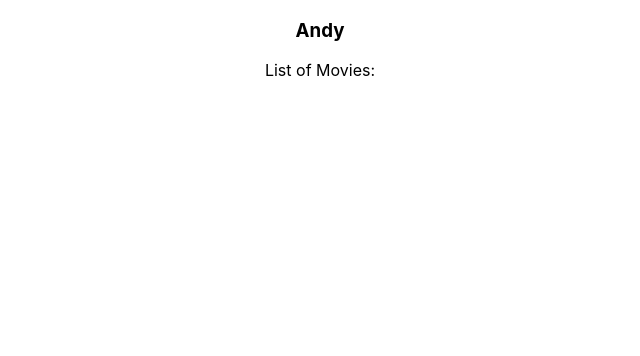
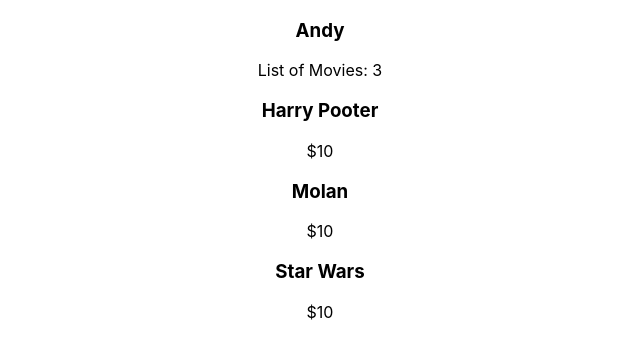
Before and after one commit to Oceanblue713/state-management, a React (Create React App) app: page / in a window 1280 px wide. Shown: the top 356 px of the page, without its empty margins (320-960 px from the left). Built offline with nearby package versions, Linux system fonts and the light colour scheme.

Commit message:
Imprement List of Movies

```diff
--- a/src/MovieContext.js
+++ b/src/MovieContext.js
@@ -22,7 +22,7 @@
     }
   ]);
   return(
-    <MovieContext.Provider value={'Hello'}>
+    <MovieContext.Provider value={[movies, setMoviews]}>
         {props.children}
     </MovieContext.Provider>
   )
--- a/src/MovieList.js
+++ b/src/MovieList.js
@@ -3,12 +3,12 @@
 import {MovieContext} from './MovieContext';
 
 const MovieList = () => {
-  const value = useContext(MovieContext);
+  const [movies, setMovies] = useContext(MovieContext);
   return(
     <div>
-      {/* {movies.map((movie) => (
+      {movies.map((movie) => (
         <Movie name={movie.name} price={movie.price} key={movie.id}/>
-      ))} */}
+      ))}
     </div>
   );
 }
--- a/src/Nav.js
+++ b/src/Nav.js
@@ -1,11 +1,13 @@
-import React from 'react';
+import React, {useContext} from 'react';
+import {MovieContext} from './MovieContext';
 
 
 const Nav = () => {
+  const [movies, setMovies] = useContext(MovieContext)
   return(
     <div>
       <h3>Andy</h3>
-      <p>List of Movies: </p>
+  <p>List of Movies: {movies.length}</p>
     </div>
   );
 }
```
